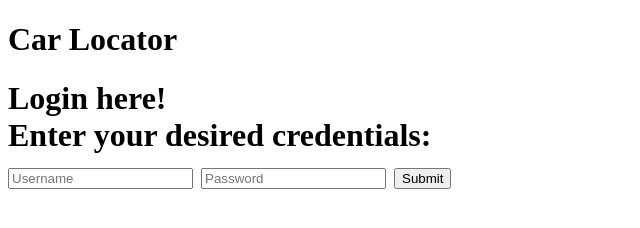
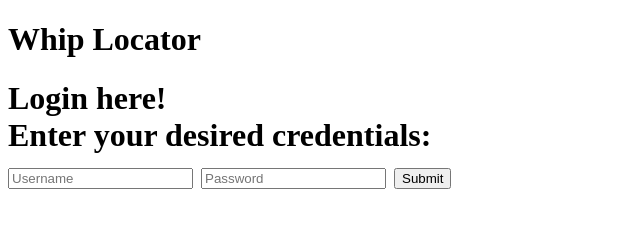
Before and after one commit to kmeraz/pinDrop, a website: page client/index.html at #/signin in a window 1280 px wide. Shown: the whole page, without its empty margins (0-640 px from the left). Drawn offline with nearby package versions, Linux system fonts and the light colour scheme; some packages are replaced by stand-ins of ours.

Commit message:
everything is ready to demo. i will now try to implement bootstrap.

```diff
--- a/client/index.html
+++ b/client/index.html
@@ -11,7 +11,7 @@
     </style>
   </head>
   <body>
-    <h1>Car Locator<h1>
+    <h1>Whip Locator<h1>
 
     <div ng-view> </div>
 
```
Also changed, not shown: client/app/signin.html (+3 -3 lines).
